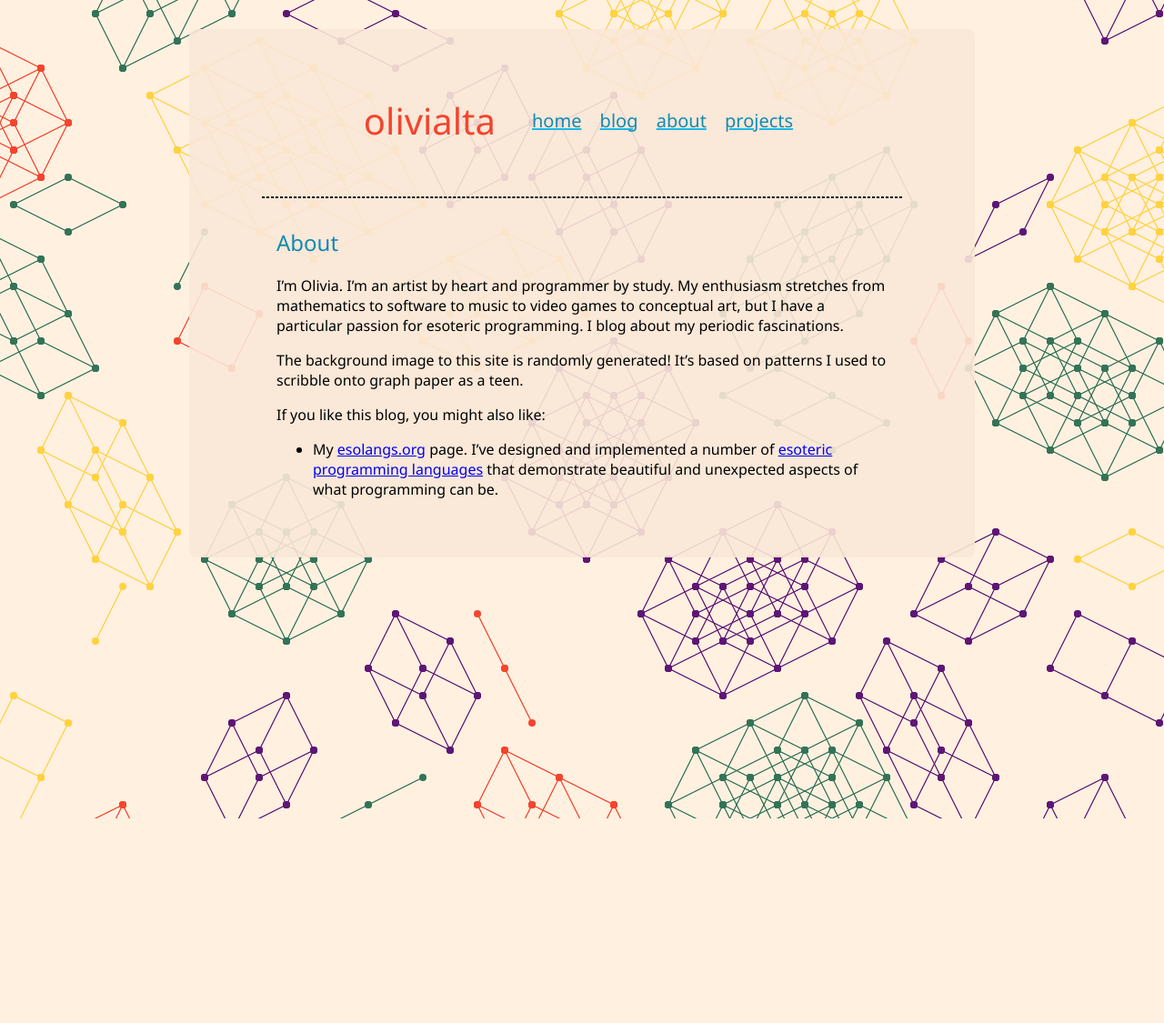
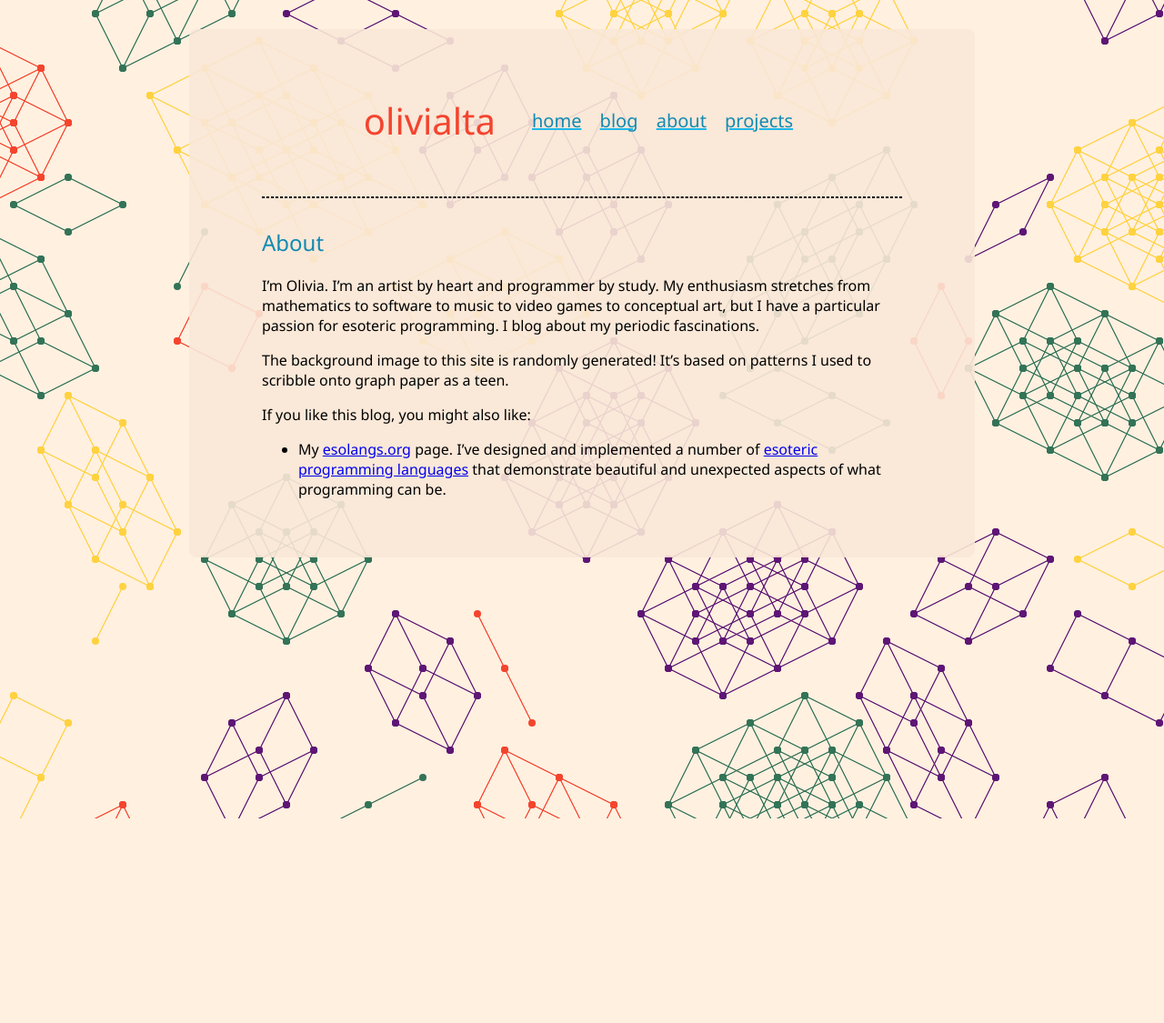
Before and after one commit to RocketRace/rocketrace.github.io, a Jekyll site: the page built from about.md, in a window 1280 px wide. Shown: the whole page at 91% size. Built offline with Jekyll 4.4.1, drawn with Linux system fonts in a browser that asks for light colours.

Commit message:
too much padding

```diff
--- a/assets/main.scss
+++ b/assets/main.scss
@@ -32,10 +32,6 @@ nav {
   .nav-links {
     display: block;
   }
-}
-
-article {
-  padding: 0 1rem;
 }
 
 .header-divider {
```
